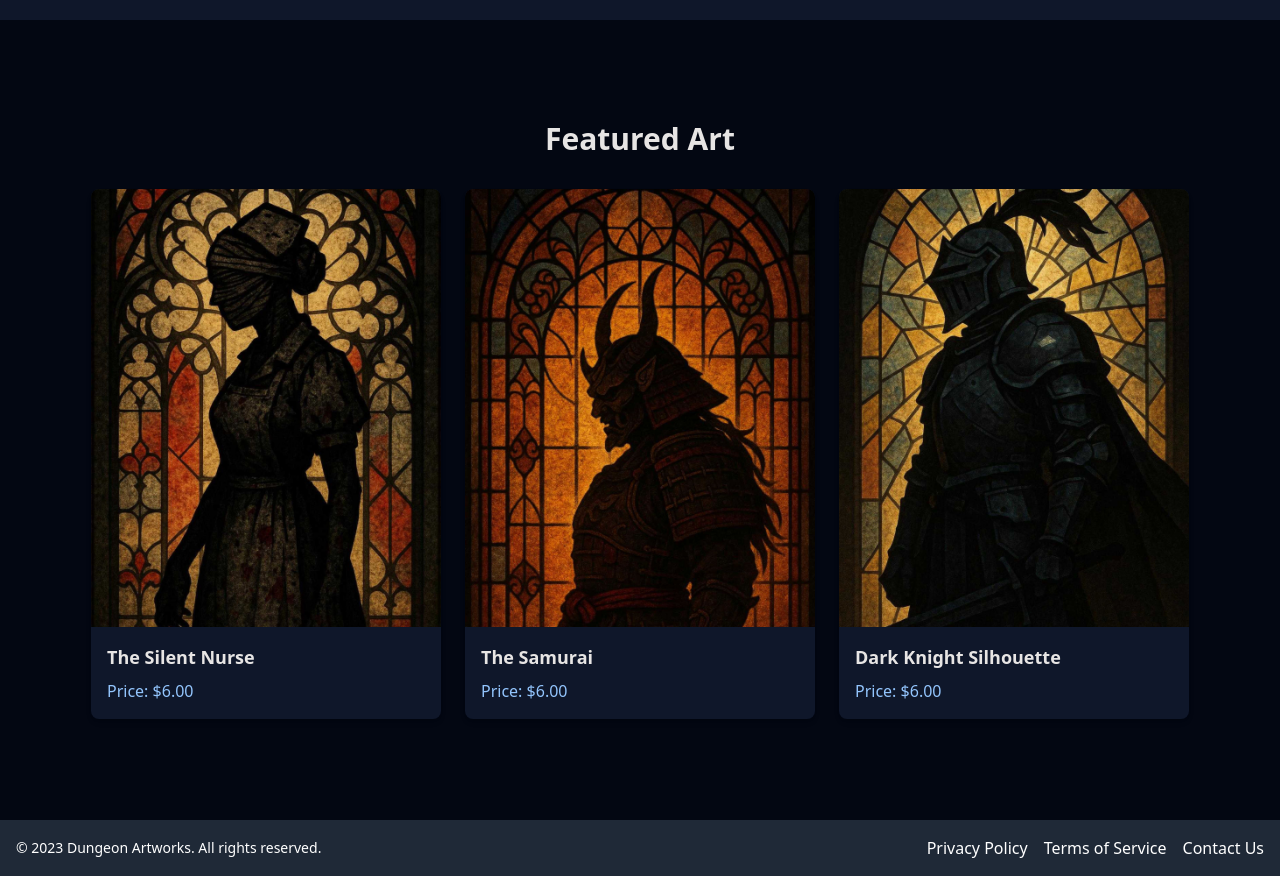
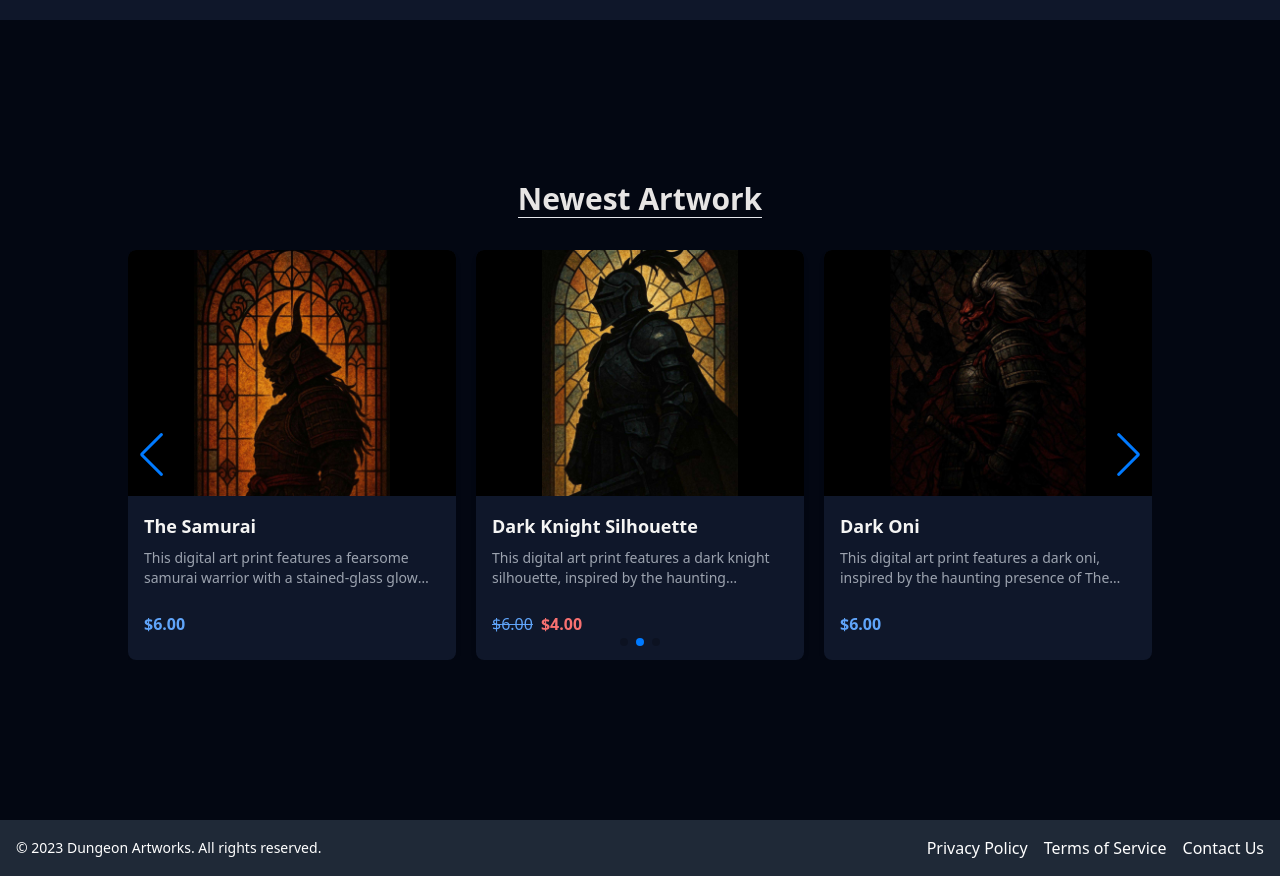
Before and after one commit to janczakmatthew/dungeon-artworks, a React (Create React App) app: page / in a window 1280 px wide. Shown: the part 1580-2456 px from the top of the page. Built offline with nearby package versions, Linux system fonts and the light colour scheme.

Commit message:
Dev - Created a new Gallery component. Linked the card component to it. Then added a sale price to the cards.

```diff
--- a/src/components/card.jsx
+++ b/src/components/card.jsx
@@ -1,14 +1,38 @@
-function Card({ title, image, description, price }) {
-    return (
-        <div className="bg-slate-900 rounded-lg shadow-md overflow-hidden w-[350px] mx-auto">
-            <img src={image} alt={title} className="w-full object-contain object-top" />
-            <div className="p-4">
-                <h2 className="text-lg font-semibold">{title}</h2>
-                {/* <p className="text-gray-400 mt-2">{description}</p> */}
-                {price && <p className="text-blue-300 mt-2">Price: ${price}</p>}
+export default function Card({ title, image, description, price, saleprice, onClick }) {
+  return (
+    <div className="bg-slate-900 rounded-lg shadow-md overflow-hidden w-full mx-auto group hover:shadow-lg transition-shadow">
+      <div className="aspect-[4/3] bg-black overflow-hidden">
+        <img
+          src={image}
+          alt={title || 'Artwork Image'}
+          className="w-full h-full object-contain object-top transition-transform duration-300 group-hover:scale-105"
+        />
+      </div>
+
+      <div className="p-4">
+        <h2 className="text-lg font-semibold text-stone-100">{title}</h2>
+
+        {description && (
+          <p className="text-gray-400 text-sm mt-2 line-clamp-2">{description}</p>
+        )}
+
+        <div className="flex items-center justify-between mt-4">
+            {price && saleprice ? (
+                <div className="flex items-center">
+                    <span className="text-blue-400 font-medium line-through mr-2">${price}</span>
+                    <span className="text-red-400 font-semibold">${saleprice}</span>
             </div>
+            ) : (
+                <span className="text-blue-400 font-semibold">${price}</span>
+                )}
+          <a
+            href="#link"
+            className="bg-blue-600 text-white px-4 py-2 rounded transition-colors invisible group-hover:visible"
+          >
+            View Details
+          </a>
         </div>
-    );
+      </div>
+    </div>
+  );
 }
-
-export default Card;
--- /dev/null
+++ b/src/components/gallery-swiper.jsx
@@ -0,0 +1,52 @@
+'use client'; // only needed in Next.js App Router
+
+import { Swiper, SwiperSlide } from 'swiper/react';
+import { Navigation, Pagination, Autoplay } from 'swiper/modules';
+import 'swiper/css';
+import 'swiper/css/navigation';
+import 'swiper/css/pagination';
+
+import artworks from '../data/artworks.json'; // <-- DIRECT IMPORT
+import Card from './card'; // Assuming you have a Card component
+
+export default function GallerySwiper({ galleryTitle, galleryDescription }) {
+    return (
+        <section className="py-12 bg-gray-950 text-stone-200 h-screen flex flex-col justify-center items-center">
+            {galleryTitle && (
+                <h2 className="text-3xl font-bold text-center mb-8 border-b">{galleryTitle}</h2>
+            )}
+            {galleryDescription && (
+                <p className="text-center text-lg mb-8">{galleryDescription}</p>
+            )}
+            <div>
+                <Swiper
+                    modules={[Navigation, Pagination, Autoplay]}
+                    spaceBetween={20}
+                    slidesPerView={1}
+                    loop={false}
+                    centeredSlides={false}
+                    autoplay={{ delay: 4000, disableOnInteraction: false }}
+                    pagination={{ clickable: true }}
+                    navigation
+                    breakpoints={{
+                        640: { slidesPerView: 1 },
+                        768: { slidesPerView: 2 },
+                        1024: { slidesPerView: 3 },
+                    }}
+                    className="max-w-5xl mx-auto"
+                >
+                    {artworks.map((art, i) => (
+                        <SwiperSlide key={i}>
+                            <Card
+                                title={art.title}
+                                image={art.image}
+                                description={art.description}
+                                price={art.price}
+                                saleprice={art.salePrice} />
+                        </SwiperSlide>
+                    ))}
+                </Swiper>
+            </div>
+        </section>
+    );
+}
--- /dev/null
+++ b/src/data/artworks.json
@@ -0,0 +1,37 @@
+[
+    {
+        "title": "The Silent Nurse",
+        "image": "/img/the-silent-nurse/8 x 10.jpg",
+        "description": "Inspired by the haunting presence of The Nurse from Dead by Daylight, 'The Silent Nurse' is a gothic horror art piece that captures the eerie stillness and tragic elegance of one of the game’s most iconic killers. This stained glass-style silhouette evokes the oppressive atmosphere of haunted hospitals and cursed cathedrals — a perfect tribute to the silent dread she brings to every trial.",
+        "price": "6.00",
+        "salePrice": null
+    },
+    {
+        "title": "The Samurai",
+        "image": "/img/the-samurai-oni/8 x 10.jpg",
+        "description": "This digital art print features a fearsome samurai warrior with a stained-glass glow and a haunting presence — inspired by Dead by Daylight’s Oni and classic horror-meets-feudal design. It’s a bold, atmospheric piece that combines tradition with terror. Perfect for horror game fans, lovers of Japanese mythology, or anyone wanting a statement piece that blends beauty with dread.",
+        "price": "6.00",
+        "salePrice": null
+    },
+    {
+        "title": "Dark Knight Silhouette",
+        "image": "/img/dark-knight-silhouette/8 x 10.jpg",
+        "description": "This digital art print features a dark knight silhouette, inspired by the haunting presence of The Knight from Dead by Daylight. The piece captures the eerie stillness and tragic elegance of one of the game’s most iconic killers, evoking the oppressive atmosphere of haunted castles and cursed cathedrals.",
+        "price": "6.00",
+        "salePrice": "4.00"
+    },
+    {
+        "title": "Dark Oni",
+        "image": "/img/dark-oni/8x10.jpg",
+        "description": "This digital art print features a dark oni, inspired by the haunting presence of The Oni from Dead by Daylight. The piece captures the eerie stillness and tragic elegance of one of the game’s most iconic killers, evoking the oppressive atmosphere of haunted castles and cursed cathedrals.",
+        "price": "6.00",
+        "salePrice": null
+    },
+    {
+        "title": "Stained Glass Knight",
+        "image": "/img/stained-glass-knight/8 x 10.jpg",
+        "description": "This digital art print features a stained glass knight, inspired by the haunting presence of The Knight from Dead by Daylight. The piece captures the eerie stillness and tragic elegance of one of the game’s most iconic killers, evoking the oppressive atmosphere of haunted castles and cursed cathedrals.",
+        "price": "6.00",
+        "salePrice": null
+    }
+]
--- a/src/home.jsx
+++ b/src/home.jsx
@@ -1,4 +1,4 @@
-import Card from "./components/card";
+import GallerySwiper from "./components/gallery-swiper";
 
 function Home() {
     return (
@@ -15,31 +15,9 @@ function Home() {
                     <p class="text-gray-400 text-lg">We specialize in high-quality fantasy and dark-themed digital artwork tailored for games, books, and storytelling projects. Whether you're a writer, developer, or world-builder — we bring your vision to life.</p>
                 </div>
             </section>
-            <section id="gallery" class="flex justify-center items-center bg-gray-950 py-16 px-6 text-stone-200 h-screen">
-                <div class="max-w-6xl mx-auto">
-                    <h2 class="text-3xl font-bold mb-8 text-center">Featured Art</h2>
-                    <div class="grid grid-cols-1 md:grid-cols-3 gap-6">
-                        <Card
-                            title="The Silent Nurse"
-                            image="/img/the-silent-nurse/8 x 10.jpg"
-                            description='Inspired by the haunting presence of The Nurse from Dead by Daylight, "The Silent Nurse" is a gothic horror art piece that captures the eerie stillness and tragic elegance of one of the game’s most iconic killers. This stained glass-style silhouette evokes the oppressive atmosphere of haunted hospitals and cursed cathedrals — a perfect tribute to the silent dread she brings to every trial.'
-                            price="6.00"
-                        />
-                        <Card
-                            title="The Samurai"
-                            image="/img/the-samurai-oni/8 x 10.jpg"
-                            description="This digital art print features a fearsome samurai warrior with a stained-glass glow and a haunting presence — inspired by Dead by Daylight’s Oni and classic horror-meets-feudal design. It’s a bold, atmospheric piece that combines tradition with terror. Perfect for horror game fans, lovers of Japanese mythology, or anyone wanting a statement piece that blends beauty with dread."
-                            price={"6.00"}
-                        />
-                        <Card
-                            title="Dark Knight Silhouette"
-                            image="/img/dark-knight-silhouette/8 x 10.jpg"
-                            description=""
-                            price="6.00"
-                        />
-                    </div>
-                </div>
-            </section>
+
+            <GallerySwiper galleryTitle='Newest Artwork' />
+
 
         </div>
 
```
